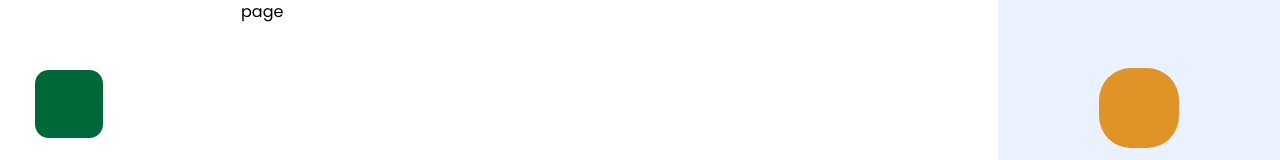
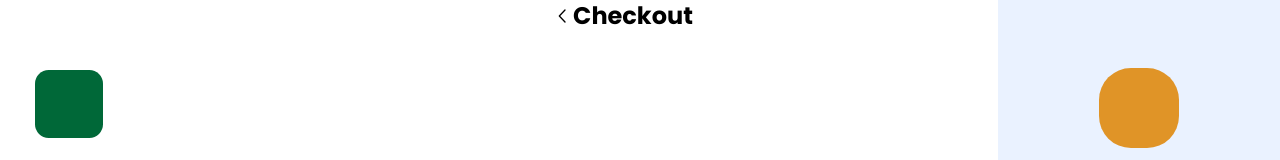
Before and after one commit to emmanueltech2019/nzs-webapp, a Next.js app: page /user/dashboard/checkout in a window 1280 px wide. Shown: the top 160 px of the page. Built offline with nearby package versions, Linux system fonts and the light colour scheme; some icons are missing.

Commit message:
repo updated

```diff
--- /dev/null
+++ b/src/app/(account)/user/dashboard/(explore)/(payment_procedures)/checkout/_components/Checkout.tsx
@@ -0,0 +1,11 @@
+
+import React from "react";
+import TagHeader from "@/components/header/TagHeader";
+
+const Checkout = () => {
+  return <div>
+    <TagHeader title='Checkout' />
+  </div>;
+};
+
+export default Checkout;
--- a/src/app/(account)/user/dashboard/(explore)/(payment_procedures)/checkout/page.tsx
+++ b/src/app/(account)/user/dashboard/(explore)/(payment_procedures)/checkout/page.tsx
@@ -1,7 +1,10 @@
+import Checkout from "./_components/Checkout"
 
 const page = () => {
   return (
-    <div>page</div>
+    <div>
+      <Checkout />
+    </div>
   )
 }
 
--- /dev/null
+++ b/src/app/(account)/user/dashboard/(explore)/(payment_procedures)/layout.tsx
@@ -0,0 +1,12 @@
+import React from 'react'
+type layoutType = {
+    children: React.ReactNode
+
+}
+const layout = ({children}:layoutType) => {
+  return (
+    <div>{children}</div>
+  )
+}
+
+export default layout
--- a/src/app/(account)/user/dashboard/(explore)/cart/component/ShoppingBag.tsx
+++ b/src/app/(account)/user/dashboard/(explore)/cart/component/ShoppingBag.tsx
@@ -62,9 +62,9 @@ const ShoppingBag = () => {
       </div>
 
       {/* Checkout Button */}
-      <button className="w-full bg-[#006838] text-white py-3 rounded-full text-center font-semibold">
+      <Link href='./checkout' className="block w-full bg-[#006838] text-white py-3 rounded-full text-center font-semibold">
         Checkout
-      </button>
+      </Link>
     </div>
   );
 };
--- /dev/null
+++ b/src/components/header/TagHeader.tsx
@@ -0,0 +1,18 @@
+'use client'
+import { useRouter } from "next/navigation";
+import { Icon } from "@iconify/react/dist/iconify.js";
+
+
+
+const TagHeader = ({title}:{title:string}) => {
+  const router = useRouter()
+  return (
+    <div className="flex items-center justify-center">
+        <button onClick={router.back} className=" justify -self-start">
+            <Icon icon='fluent:ios-arrow-24-filled' />
+        </button>
+        <h1 className="text-2xl font-bold text-center">{title}</h1>
+    </div>
+  );
+};
+export default TagHeader
```
